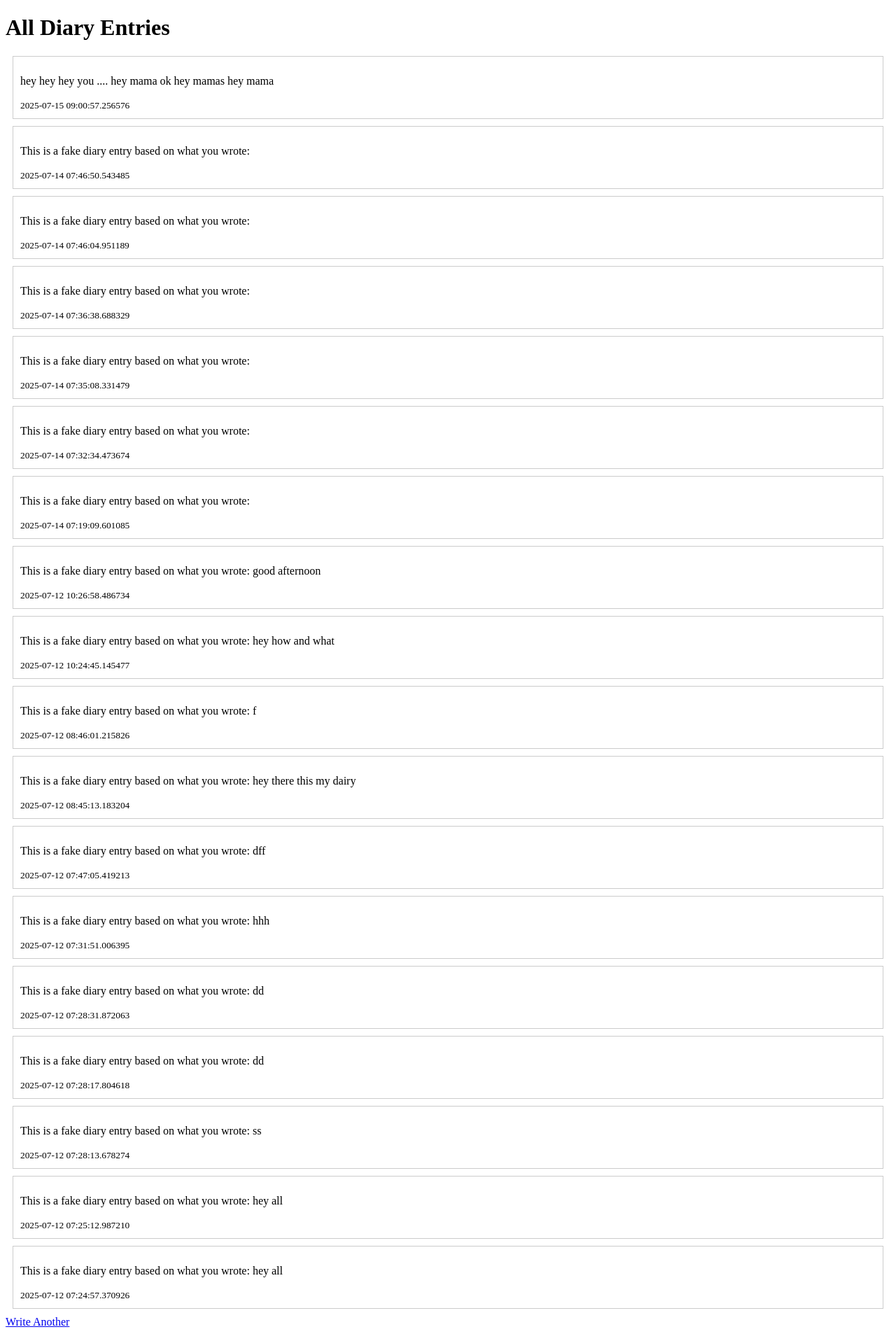
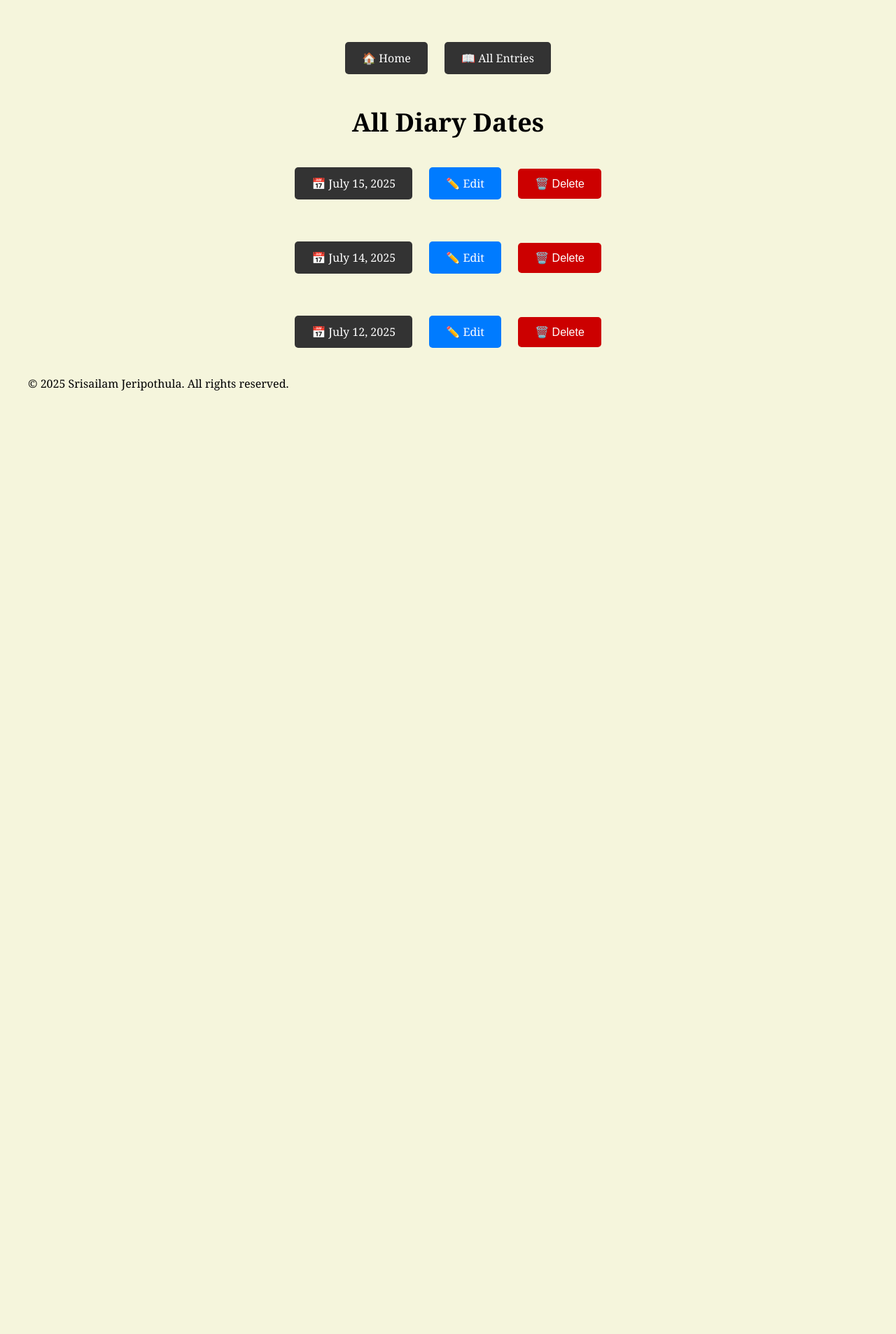
Before and after one commit to Srisailam-Jeripothula/mydiary, a Flask app: page /entries in a window 1280 px wide. Shown: the whole page at 70% size. After the commit the page ends 558 px from the top, so only its background shows below. Run offline with Flask 3, Linux system fonts and the light colour scheme.

Commit message:
Finish sprint 1: daily pages, edit, delete, date fixes

```diff
--- a/app.py
+++ b/app.py
@@ -1,8 +1,7 @@
-from flask import Flask, render_template, request
+from flask import Flask, render_template, request, redirect, url_for
 from dotenv import load_dotenv
-
 from flask_sqlalchemy import SQLAlchemy
-from datetime import datetime
+from datetime import datetime, timedelta
 import os
 
 app = Flask(__name__)
@@ -10,45 +9,118 @@ app = Flask(__name__)
 # Load environment variables
 load_dotenv()
 
-
 # Database configuration
-app.config["SQLALCHEMY_DATABASE_URI"] = "sqlite:///diary.db"  # saves in root folder
+app.config["SQLALCHEMY_DATABASE_URI"] = "sqlite:///diary.db"
 db = SQLAlchemy(app)
 
-# Define the database model
+# DB Model
 class DiaryEntry(db.Model):
     id = db.Column(db.Integer, primary_key=True)
     content = db.Column(db.Text, nullable=False)
     created_at = db.Column(db.DateTime, default=datetime.utcnow)
 
-# Home page with the form
+# Home page
 @app.route("/")
 def home():
     return render_template("home.html")
 
-# Generate diary entry & save to database
+# Save entry
 @app.route("/generate", methods=["POST"])
 def generate():
-    user_input = request.form["entry"]
-
-    # MOCK for now instead of OpenAI
-    diary_entry_text = f"This is a fake diary entry based on what you wrote:\n\n{user_input}"
-
-    # Save to database
-    new_entry = DiaryEntry(content=diary_entry_text)
+    user_input = request.form["entry"].strip()
+    new_entry = DiaryEntry(content=user_input)
     db.session.add(new_entry)
     db.session.commit()
 
-    return render_template("result.html", diary_entry=diary_entry_text)
+    date = new_entry.created_at.strftime("%B %d, %Y")
+    return render_template("result.html", diary_entry=user_input, date=date)
+
+# All entries grouped by date
 @app.route("/entries")
 def entries():
     all_entries = DiaryEntry.query.order_by(DiaryEntry.created_at.desc()).all()
-    return render_template("entries.html", entries=all_entries)
+    unique_dates = sorted({ entry.created_at.strftime("%Y-%m-%d") for entry in all_entries }, reverse=True)
+    return render_template("entries.html", dates=unique_dates)
+
+# View entries by date
+@app.route("/entries/<date>")
+def entries_by_date(date):
+    date_start = datetime.strptime(date, "%Y-%m-%d")
+    date_end = date_start.replace(hour=23, minute=59, second=59)
+    entries_on_date = DiaryEntry.query.filter(
+        DiaryEntry.created_at >= date_start,
+        DiaryEntry.created_at <= date_end
+    ).order_by(DiaryEntry.created_at.asc()).all()
+
+    combined_content = "\n\n".join(entry.content for entry in entries_on_date)
+
+    return render_template(
+        "entries_by_date.html",
+        combined_content=combined_content,
+        date=date_start.strftime("%B %d, %Y"),  # pretty
+        raw_date=date  # ISO
+    )
+
+# Edit entries by date
+@app.route("/edit/<date>", methods=["GET", "POST"])
+def edit_day(date):
+    try:
+        date_start = datetime.strptime(date, "%Y-%m-%d")
+    except ValueError:
+        return "Invalid date format!", 400
+
+    date_end = date_start + timedelta(days=1)
+    entries_on_date = DiaryEntry.query.filter(
+        DiaryEntry.created_at >= date_start,
+        DiaryEntry.created_at < date_end
+    ).all()
+
+    if request.method == "POST":
+        updated_content = request.form["updated_content"]
+        for entry in entries_on_date:
+            db.session.delete(entry)
+        new_entry = DiaryEntry(content=updated_content)
+        db.session.add(new_entry)
+        db.session.commit()
+        return redirect(url_for("entries_by_date", date=date))
+
+    combined_content = "\n\n".join(e.content for e in entries_on_date)
+    return render_template(
+        "edit_day.html",
+        combined_content=combined_content,
+        date=date
+    )
+
+# Delete entries by date
+@app.route("/delete_day/<date>", methods=["POST"])
+def delete_day(date):
+    try:
+        date_start = datetime.strptime(date, "%Y-%m-%d")
+    except ValueError:
+        return "Invalid date format!", 400
+
+    date_end = date_start + timedelta(days=1)
+    entries_on_date = DiaryEntry.query.filter(
+        DiaryEntry.created_at >= date_start,
+        DiaryEntry.created_at < date_end
+    ).all()
+
+    for entry in entries_on_date:
+        db.session.delete(entry)
+    db.session.commit()
+    return redirect(url_for("entries"))
+@app.template_filter('datetimeformat')
+def datetimeformat(value):
+    try:
+        dt = datetime.strptime(value, "%Y-%m-%d")
+        return dt.strftime("%B %d, %Y")
+    except:
+        return value
+
+
 print(app.url_map)
 
-
-# Run the app
 if __name__ == "__main__":
     with app.app_context():
-        db.create_all()  # Ensures DB & tables exist
+        db.create_all()
     app.run(debug=True)
--- /dev/null
+++ b/static/js/diary.js
@@ -0,0 +1,10 @@
+document.addEventListener("DOMContentLoaded", function() {
+    const diaryInput = document.getElementById("diaryInput");
+    const entryInput = document.getElementById("entryInput");
+    const form = document.querySelector("form");
+
+    form.addEventListener("submit", function(e) {
+        // Before submitting, copy contenteditable div content to hidden input
+        entryInput.value = diaryInput.innerText.trim();
+    });
+});
--- /dev/null
+++ b/templates/base.html
@@ -0,0 +1,29 @@
+<!DOCTYPE html>
+<html>
+<head>
+    <title>{% block title %}My Diary{% endblock %}</title>
+    <link rel="stylesheet" href="{{ url_for('static', filename='style.css') }}">
+</head>
+<body>
+    <header>
+        <nav>
+            <nav style="text-align: center; margin-bottom: 20px;">
+            <a class="button-link" href="/">🏠 Home</a>
+            <a class="button-link" href="/entries">📖 All Entries</a>
+        </nav>
+        </nav>
+    </header>
+
+    <main>
+
+
+        {% block content %}{% endblock %}
+    </main>
+
+    <footer>
+        <p>&copy; 2025 Srisailam Jeripothula. All rights reserved.</p>
+    </footer>
+    <script src="{{ url_for('static', filename='js/diary.js') }}"></script>
+
+</body>
+</html>
--- a/templates/entries.html
+++ b/templates/entries.html
@@ -1,20 +1,31 @@
-<!DOCTYPE html>
-<html>
-<head>
-    <title>My Diary Entries</title>
-</head>
-<body>
-    <h1>All Diary Entries</h1>
+{% extends "base.html" %}
 
-    {% for entry in entries %}
-        <div style="border:1px solid #ccc; margin:10px; padding:10px;">
-            <p>{{ entry.content }}</p>
-            <small>{{ entry.created_at }}</small>
-        </div>
+{% block title %}All Entries - My Diary{% endblock %}
+
+{% block content %}
+    <h1>All Diary Dates</h1>
+
+    {% if dates %}
+        <ul style="text-align: center; list-style: none; padding: 0;">
+            {% for date in dates %}
+                <li style="margin: 20px 0;">
+                    <a href="{{ url_for('entries_by_date', date=date) }}" class="button-link">
+                        📅 {{ date | datetimeformat }}
+                    </a>
+
+                    <a href="{{ url_for('edit_day', date=date) }}" class="button-link" style="background-color: #007bff;">
+                        ✏️ Edit
+                    </a>
+
+                    <form action="{{ url_for('delete_day', date=date) }}" method="post" style="display: inline;">
+                        <button type="submit" class="button-link" style="background-color: #c00;">
+                            🗑️ Delete
+                        </button>
+                    </form>
+                </li>
+            {% endfor %}
+        </ul>
     {% else %}
         <p>No entries yet.</p>
-    {% endfor %}
-
-    <a href="/">Write Another</a>
-</body>
-</html>
+    {% endif %}
+{% endblock %}
```
Also changed, not shown: templates/edit_day.html (added, +28 -0 lines), templates/entries_by_date.html (added, +28 -0 lines), templates/home.html (+6 -21 lines), templates/result.html (+5 -17 lines), instance/diary.db.
